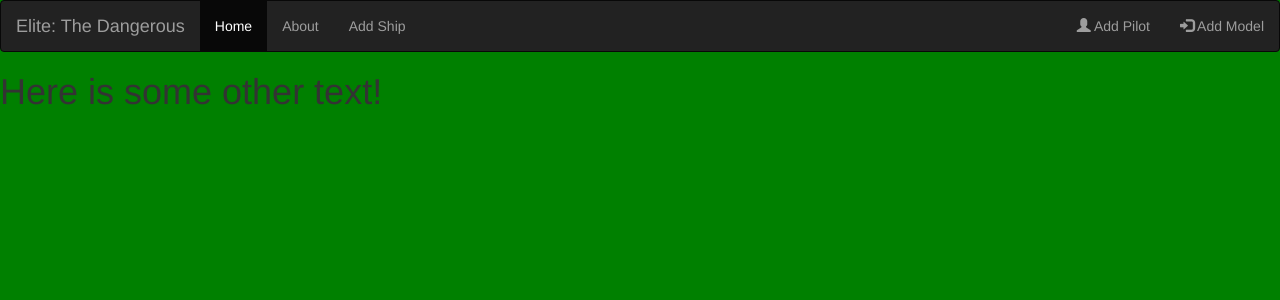
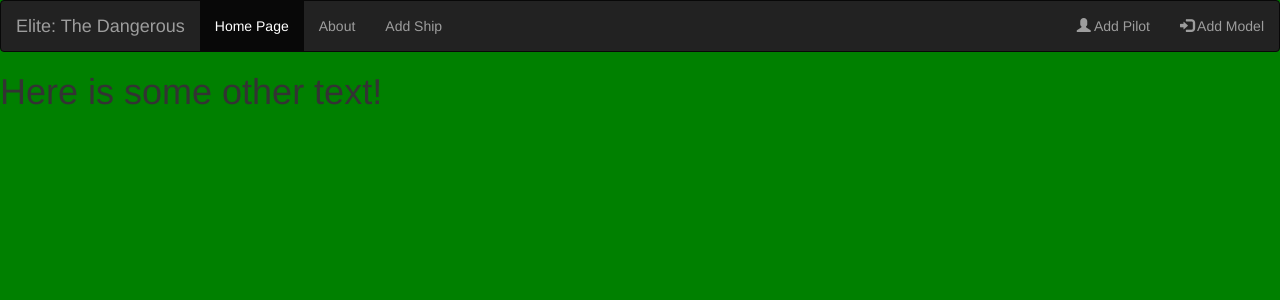
Before and after one commit to mtech-software-solutions/simpleflaskapp, a Flask app: page / in a window 1280 px wide. Shown: the top 300 px of the page. Run offline with Flask 3, Linux system fonts and the light colour scheme; some libraries are stand-ins or nearby versions.

Commit message:
Update index.html

```diff
--- a/templates/index.html
+++ b/templates/index.html
@@ -16,7 +16,7 @@
                 <a class="navbar-brand" href="/">Elite: The Dangerous</a>
             </div>
             <ul class="nav navbar-nav">
-                <li class="active"><a href="/">Home</a></li>
+                <li class="active"><a href="/">Home Page</a></li>
                 <li><a href="/about">About</a></li>
                 <li><a href="/add_pilot_ship">Add Ship</a></li>
             </ul>
```
